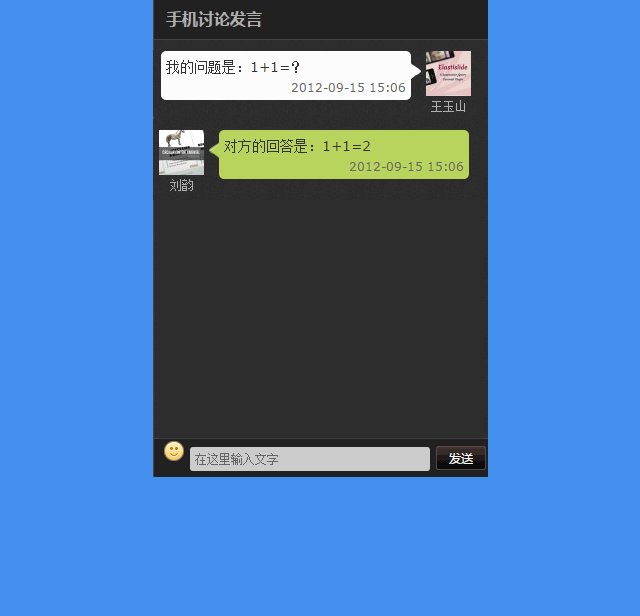
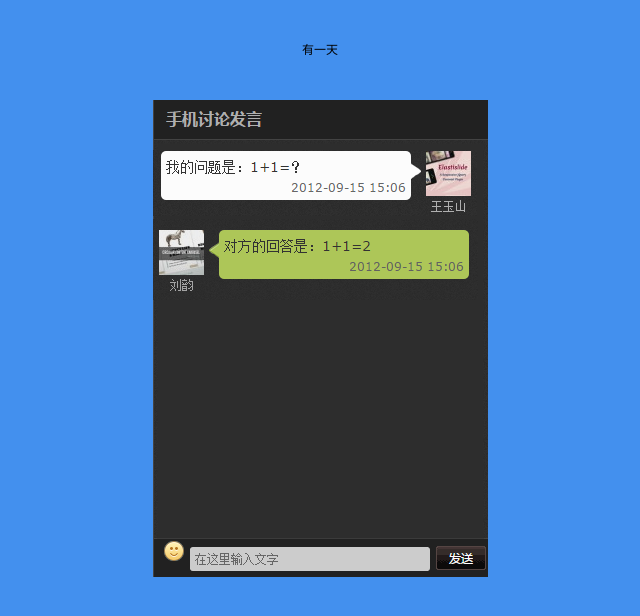
Before and after one commit to marrytome/marrytome.github.io, a plain HTML site: page _site/index.html in a window 1280 px wide. Shown: the whole page, without its empty margins (320-960 px from the left). Drawn offline with Linux system fonts and the light colour scheme.

Commit message:
add cname

```diff
--- a/_site/css/content.css
+++ b/_site/css/content.css
@@ -29,6 +29,13 @@
 	background: url(../images/talkBg.png) no-repeat fixed top;
 }
 
+.word{
+	line-height: 100px;
+	text-align: center;
+	margin:0 auto;
+	height: 100px;
+}
+
 html,body{
 	height:100%;
 }
--- a/_site/index.html
+++ b/_site/index.html
@@ -16,11 +16,16 @@
 		<div class="swiper-container">
 	  		<div class="swiper-wrapper">
 	    		<div class="swiper-slide blue-slide">
+					<div class = "word ani resize"
+						 swiper-animate-effect="fadeIn" swiper-animate-duration="1.5s" swiper-animate-delay="0s"
+					>
+						有一天
+					</div>
 					<div class = "talk">
 					   <img src="images/duihua1.png" class="ani resize"
-							swiper-animate-effect="fadeIn" swiper-animate-duration="1.5s" swiper-animate-delay="0s"/>
+							swiper-animate-effect="fadeIn" swiper-animate-duration="1.5s" swiper-animate-delay="2s"/>
 						<img src="images/duihua2.png" class="ani resize"
-							 swiper-animate-effect="fadeIn" swiper-animate-duration="1.5s" swiper-animate-delay="2s"/>
+							 swiper-animate-effect="fadeIn" swiper-animate-duration="1.5s" swiper-animate-delay="4s"/>
 					</div>
 				</div>
 	    		<div class="swiper-slide red-slide">2</div>
--- a/_site/js/content.js
+++ b/_site/js/content.js
@@ -10,6 +10,7 @@ for (var j=0; j<resizes.length; j++) {
 }
 var mySwiper = new Swiper('.swiper-container',{
     loop: false,
+	direction : 'vertical',
 	onInit: function(swiper){
 		swiperAnimateCache(swiper);
 		swiperAnimate(swiper);
--- a/css/content.css
+++ b/css/content.css
@@ -29,6 +29,13 @@
 	background: url(../images/talkBg.png) no-repeat fixed top;
 }
 
+.word{
+	line-height: 100px;
+	text-align: center;
+	margin:0 auto;
+	height: 100px;
+}
+
 html,body{
 	height:100%;
 }
--- a/js/content.js
+++ b/js/content.js
@@ -10,6 +10,7 @@ for (var j=0; j<resizes.length; j++) {
 }
 var mySwiper = new Swiper('.swiper-container',{
     loop: false,
+	direction : 'vertical',
 	onInit: function(swiper){
 		swiperAnimateCache(swiper);
 		swiperAnimate(swiper);
```
Also changed, not shown: index.html (+7 -2 lines), 1 other file.
